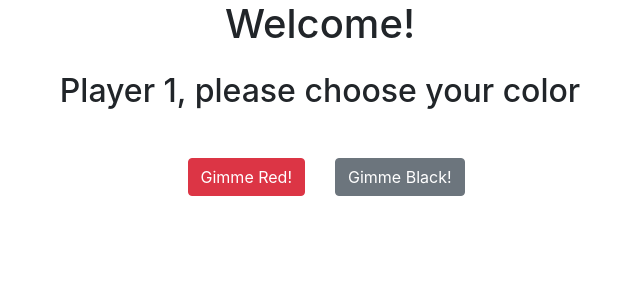
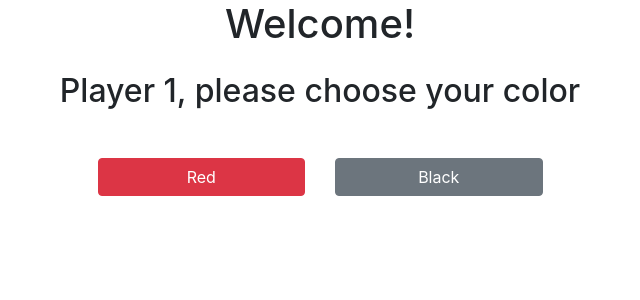
Before and after one commit to Sporky023/connect4, a React app: page / in a window 1280 px wide. Shown: the top 300 px of the page, without its empty margins (320-960 px from the left). Built offline with nearby package versions, Linux system fonts and the light colour scheme.

Commit message:
[ux] consistent button sizes on PickColors

```diff
--- a/src/containers/PickColors.js
+++ b/src/containers/PickColors.js
@@ -14,14 +14,14 @@ const PickColors = ({pickPlayer1Color}) => (
 
     <Row className='mt-5'>
       <Col xs={{ offset: 3, size: 3}} className='text-right'>
-        <Button color='danger' onClick={() => pickPlayer1Color('R') }>
-          Gimme Red!
+        <Button block color='danger' onClick={() => pickPlayer1Color('R') }>
+          Red
         </Button>
       </Col>
 
       <Col xs='3'>
-        <Button color='secondary' onClick={() => pickPlayer1Color('B') }>
-          Gimme Black!
+        <Button block color='secondary' onClick={() => pickPlayer1Color('B') }>
+          Black
         </Button>
       </Col>
     </Row>
```
